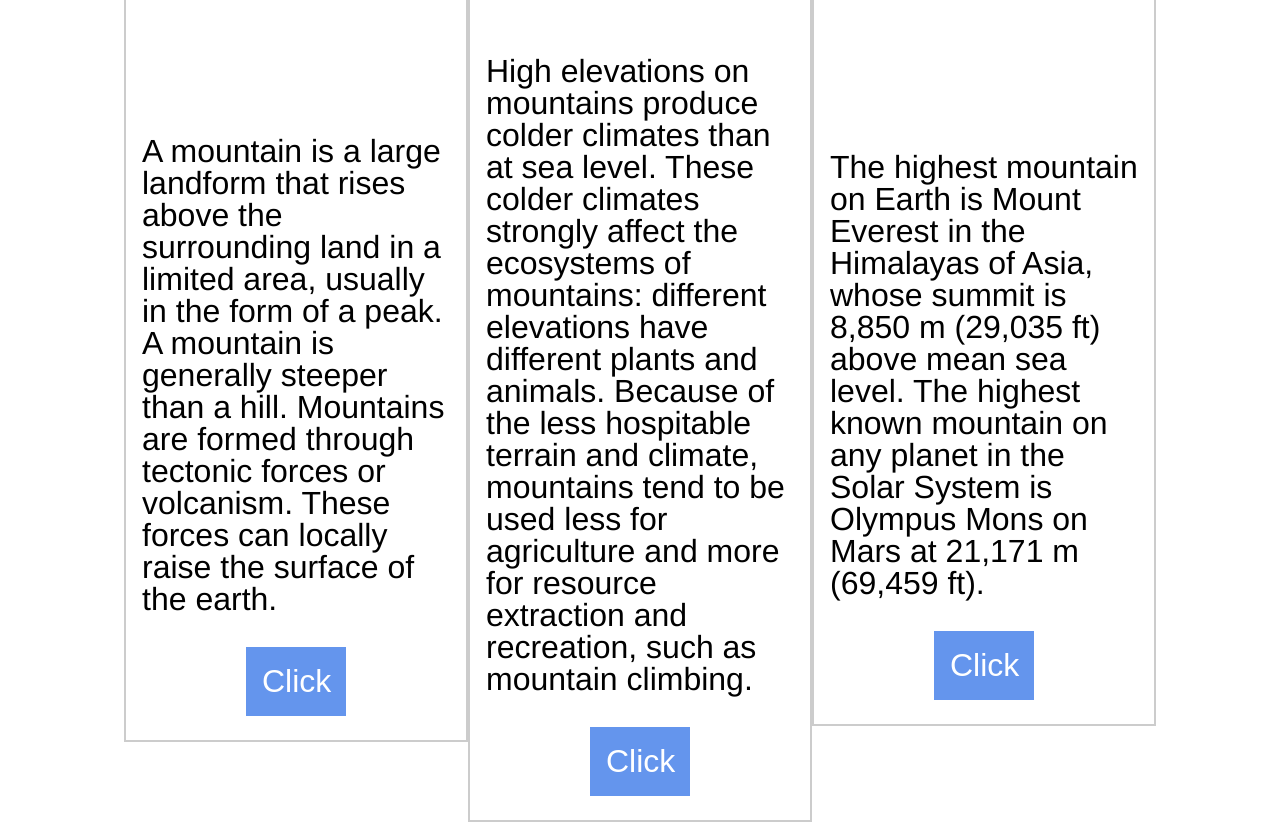
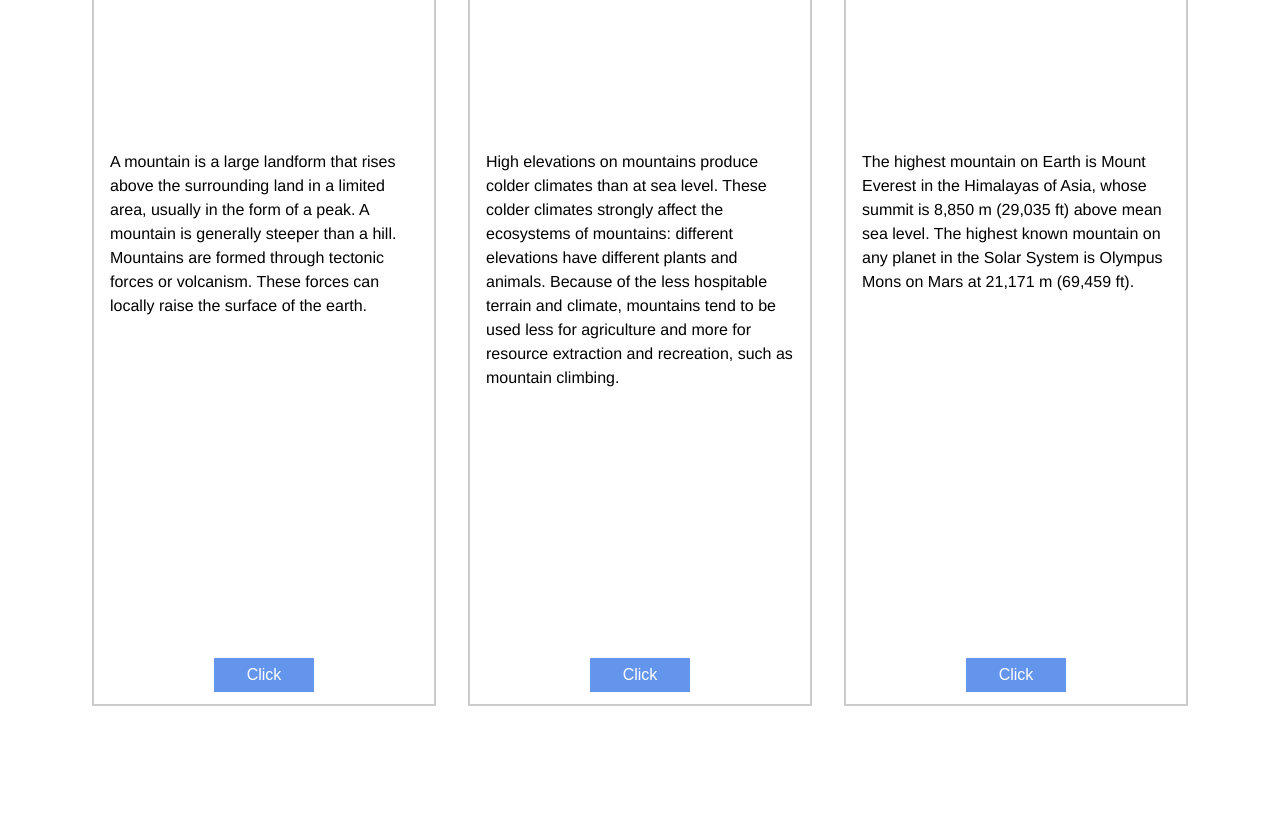
Before and after one commit to tristann3/WEB-1.0, a plain HTML site: page learn-css-flex-box-master/challenge-04.html in a window 1280 px wide. Shown: the part 86-908 px from the top of the page. After the commit the page ends 808 px from the top, so only its background shows below. Drawn offline with Linux system fonts and the light colour scheme.

Commit message:
challenge 4 done again

```diff
--- a/learn-css-flex-box-master/challenge-04.html
+++ b/learn-css-flex-box-master/challenge-04.html
@@ -20,11 +20,11 @@
         justify-content:center;
 
 				/* Use align items stretch to make the cards stretch from top to bottom */
-        align-items:center;
+        align-items:stretch;
 				/* use your favorite font styles. Set font-family, font-size, line-height */
         font-family:"Helvetica";
-        font-size:2em;
-        line-height:0.99999em;
+        font-size:1em;
+        line-height:1.5;
 
       }
 
@@ -52,6 +52,7 @@
 				/* Give the card a border */
         border: 2px solid #ccc;
 				/* Add some margin, I used 1em */
+        margin:1em;
 
       }
 
@@ -63,7 +64,7 @@
       .card p {
 				/* Add some padding to the h3 and p in the card.
 				I used 0 on the top and bottom and 1rem on the left and right. */
-        padding: 0 1rem 0 1rem;
+        padding: 0 1rem;
       }
 
 			/* There is a button at the bottom style it. */
```
